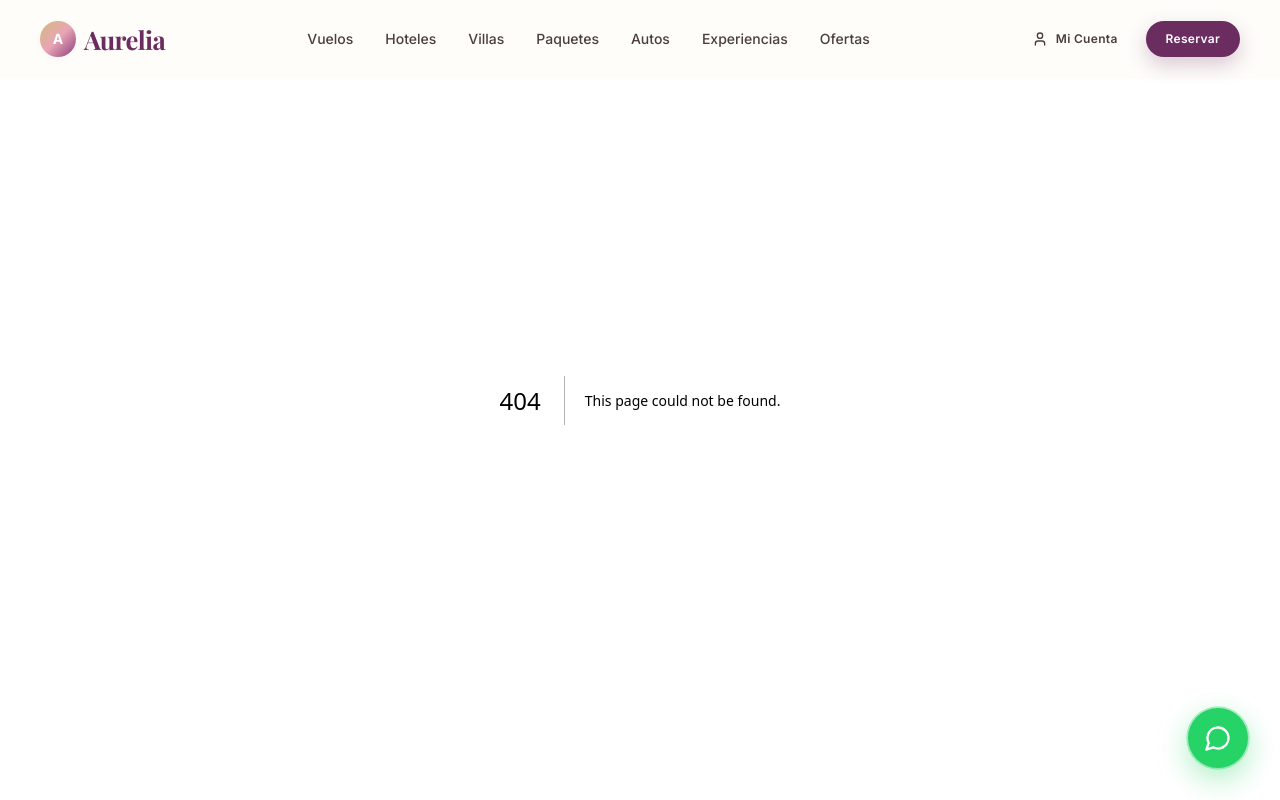
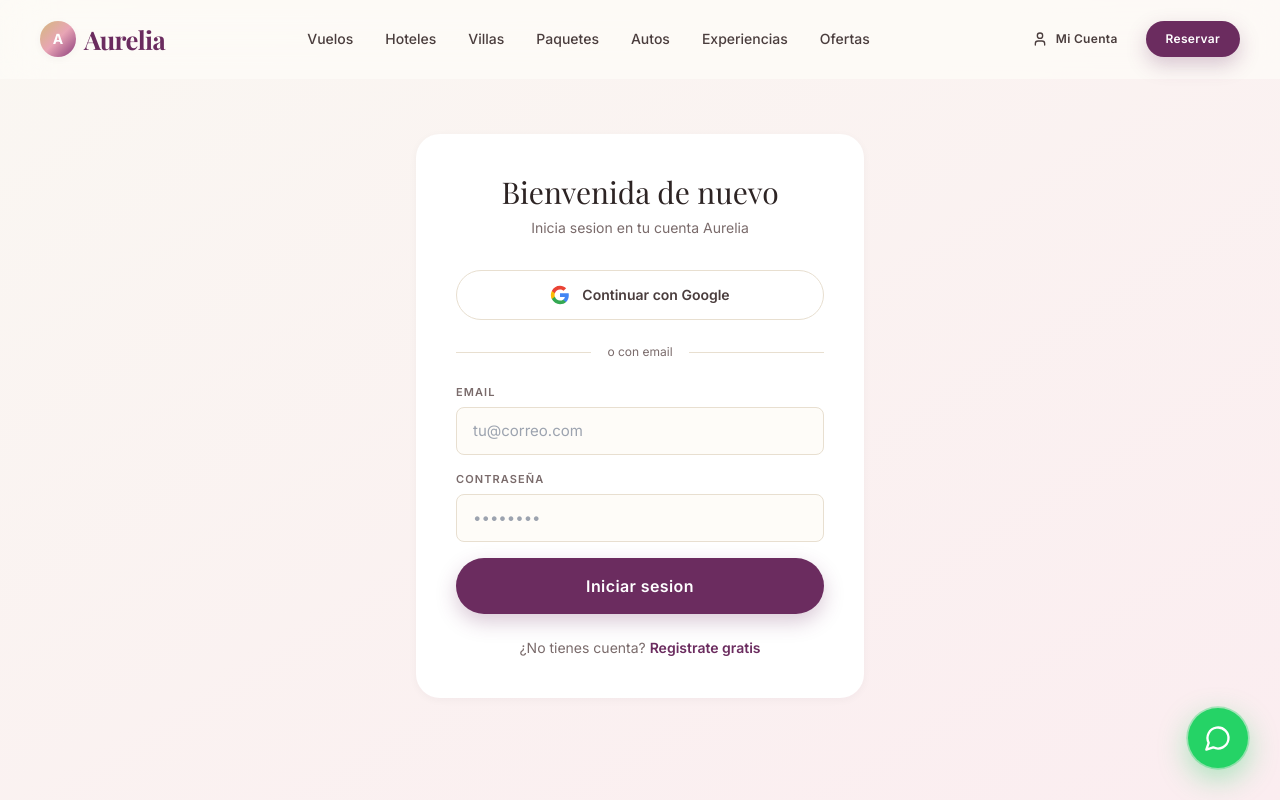
Before and after one commit to Tony-aphrodite/Travelwebsite, a Next.js app: page /auth/login in a window 1280 px wide. Before the commit this address had no page. Shown: the top 800 px of the page. Built offline with nearby package versions, Linux system fonts and the light colour scheme; a web font is replaced by a local one.

Commit message:
auth:pages:login-registro-error-ui

```diff
--- /dev/null
+++ b/app/auth/error/page.tsx
@@ -0,0 +1,17 @@
+import Link from 'next/link';
+
+export default function AuthErrorPage() {
+  return (
+    <section className="min-h-screen flex items-center justify-center bg-gradient-to-br from-ivory-100 to-rose-100 px-6 pt-24 pb-16">
+      <div className="card-soft p-10 w-full max-w-md text-center">
+        <h1 className="font-display text-3xl text-charcoal-900 mb-4">Error de autenticacion</h1>
+        <p className="text-charcoal-500 mb-8">
+          Hubo un problema al iniciar sesion. Por favor intenta de nuevo.
+        </p>
+        <Link href="/auth/login" className="btn btn-primary btn-lg">
+          Volver al login
+        </Link>
+      </div>
+    </section>
+  );
+}
--- /dev/null
+++ b/app/auth/login/page.tsx
@@ -0,0 +1,106 @@
+'use client';
+
+import { useState } from 'react';
+import { signIn } from 'next-auth/react';
+import Link from 'next/link';
+
+export default function LoginPage() {
+  const [email, setEmail] = useState('');
+  const [password, setPassword] = useState('');
+  const [error, setError] = useState('');
+  const [loading, setLoading] = useState(false);
+
+  async function handleSubmit(e: React.FormEvent) {
+    e.preventDefault();
+    setError('');
+    setLoading(true);
+
+    const result = await signIn('credentials', {
+      email,
+      password,
+      redirect: false,
+    });
+
+    if (result?.error) {
+      setError('Email o contraseña incorrectos');
+      setLoading(false);
+    } else {
+      window.location.href = '/cuenta';
+    }
+  }
+
+  return (
+    <section className="min-h-screen flex items-center justify-center bg-gradient-to-br from-ivory-100 to-rose-100 px-6 pt-24 pb-16">
+      <div className="card-soft p-10 w-full max-w-md">
+        <div className="text-center mb-8">
+          <h1 className="font-display text-3xl text-charcoal-900 mb-2">Bienvenida de nuevo</h1>
+          <p className="text-charcoal-500 text-sm">Inicia sesion en tu cuenta Aurelia</p>
+        </div>
+
+        <button
+          onClick={() => signIn('google', { callbackUrl: '/cuenta' })}
+          className="w-full flex items-center justify-center gap-3 px-6 py-3.5 border border-ivory-300 rounded-full bg-white text-sm font-semibold text-charcoal-700 hover:bg-ivory-50 transition-colors mb-6"
+        >
+          <svg className="w-5 h-5" viewBox="0 0 24 24">
+            <path fill="#4285F4" d="M22.56 12.25c0-.78-.07-1.53-.2-2.25H12v4.26h5.92a5.06 5.06 0 01-2.2 3.32v2.77h3.57c2.08-1.92 3.28-4.74 3.28-8.1z"/>
+            <path fill="#34A853" d="M12 23c2.97 0 5.46-.98 7.28-2.66l-3.57-2.77c-.98.66-2.23 1.06-3.71 1.06-2.86 0-5.29-1.93-6.16-4.53H2.18v2.84C3.99 20.53 7.7 23 12 23z"/>
+            <path fill="#FBBC05" d="M5.84 14.09c-.22-.66-.35-1.36-.35-2.09s.13-1.43.35-2.09V7.07H2.18C1.43 8.55 1 10.22 1 12s.43 3.45 1.18 4.93l2.85-2.22.81-.62z"/>
+            <path fill="#EA4335" d="M12 5.38c1.62 0 3.06.56 4.21 1.64l3.15-3.15C17.45 2.09 14.97 1 12 1 7.7 1 3.99 3.47 2.18 7.07l3.66 2.84c.87-2.6 3.3-4.53 6.16-4.53z"/>
+          </svg>
+          Continuar con Google
+        </button>
+
+        <div className="relative mb-6">
+          <div className="absolute inset-0 flex items-center">
+            <div className="w-full border-t border-ivory-300" />
+          </div>
+          <div className="relative flex justify-center text-xs">
+            <span className="px-4 bg-white text-charcoal-500">o con email</span>
+          </div>
+        </div>
+
+        <form onSubmit={handleSubmit} className="space-y-4">
+          {error && (
+            <div className="bg-red-50 text-red-600 text-sm px-4 py-3 rounded-xl">{error}</div>
+          )}
+          <div>
+            <label className="field-label">Email</label>
+            <input
+              type="email"
+              value={email}
+              onChange={(e) => setEmail(e.target.value)}
+              className="field-input"
+              placeholder="tu@correo.com"
+              required
+            />
+          </div>
+          <div>
+            <label className="field-label">Contraseña</label>
+            <input
+              type="password"
+              value={password}
+              onChange={(e) => setPassword(e.target.value)}
+              className="field-input"
+              placeholder="••••••••"
+              required
+            />
+          </div>
+          <button
+            type="submit"
+            disabled={loading}
+            className="btn btn-primary btn-lg w-full"
+          >
+            {loading ? 'Iniciando...' : 'Iniciar sesion'}
+          </button>
+        </form>
+
+        <p className="text-center text-sm text-charcoal-500 mt-6">
+          ¿No tienes cuenta?{' '}
+          <Link href="/auth/registro" className="text-plum-700 font-semibold hover:underline">
+            Registrate gratis
+          </Link>
+        </p>
+      </div>
+    </section>
+  );
+}
--- /dev/null
+++ b/app/auth/registro/page.tsx
@@ -0,0 +1,131 @@
+'use client';
+
+import { useState } from 'react';
+import { signIn } from 'next-auth/react';
+import Link from 'next/link';
+
+export default function RegisterPage() {
+  const [name, setName] = useState('');
+  const [email, setEmail] = useState('');
+  const [password, setPassword] = useState('');
+  const [error, setError] = useState('');
+  const [loading, setLoading] = useState(false);
+
+  async function handleSubmit(e: React.FormEvent) {
+    e.preventDefault();
+    setError('');
+    setLoading(true);
+
+    try {
+      const res = await fetch('/api/auth/register', {
+        method: 'POST',
+        headers: { 'Content-Type': 'application/json' },
+        body: JSON.stringify({ name, email, password }),
+      });
+
+      if (!res.ok) {
+        const data = await res.json();
+        setError(data.error || 'Error al registrar');
+        setLoading(false);
+        return;
+      }
+
+      // Auto-login after registration
+      await signIn('credentials', {
+        email,
+        password,
+        callbackUrl: '/cuenta',
+      });
+    } catch {
+      setError('Error de conexion');
+      setLoading(false);
+    }
+  }
+
+  return (
+    <section className="min-h-screen flex items-center justify-center bg-gradient-to-br from-ivory-100 to-rose-100 px-6 pt-24 pb-16">
+      <div className="card-soft p-10 w-full max-w-md">
+        <div className="text-center mb-8">
+          <h1 className="font-display text-3xl text-charcoal-900 mb-2">Unete a Aurelia</h1>
+          <p className="text-charcoal-500 text-sm">Crea tu cuenta y comienza a acumular puntos</p>
+        </div>
+
+        <button
+          onClick={() => signIn('google', { callbackUrl: '/cuenta' })}
+          className="w-full flex items-center justify-center gap-3 px-6 py-3.5 border border-ivory-300 rounded-full bg-white text-sm font-semibold text-charcoal-700 hover:bg-ivory-50 transition-colors mb-6"
+        >
+          <svg className="w-5 h-5" viewBox="0 0 24 24">
+            <path fill="#4285F4" d="M22.56 12.25c0-.78-.07-1.53-.2-2.25H12v4.26h5.92a5.06 5.06 0 01-2.2 3.32v2.77h3.57c2.08-1.92 3.28-4.74 3.28-8.1z"/>
+            <path fill="#34A853" d="M12 23c2.97 0 5.46-.98 7.28-2.66l-3.57-2.77c-.98.66-2.23 1.06-3.71 1.06-2.86 0-5.29-1.93-6.16-4.53H2.18v2.84C3.99 20.53 7.7 23 12 23z"/>
+            <path fill="#FBBC05" d="M5.84 14.09c-.22-.66-.35-1.36-.35-2.09s.13-1.43.35-2.09V7.07H2.18C1.43 8.55 1 10.22 1 12s.43 3.45 1.18 4.93l2.85-2.22.81-.62z"/>
+            <path fill="#EA4335" d="M12 5.38c1.62 0 3.06.56 4.21 1.64l3.15-3.15C17.45 2.09 14.97 1 12 1 7.7 1 3.99 3.47 2.18 7.07l3.66 2.84c.87-2.6 3.3-4.53 6.16-4.53z"/>
+          </svg>
+          Registrarse con Google
+        </button>
+
+        <div className="relative mb-6">
+          <div className="absolute inset-0 flex items-center">
+            <div className="w-full border-t border-ivory-300" />
+          </div>
+          <div className="relative flex justify-center text-xs">
+            <span className="px-4 bg-white text-charcoal-500">o con email</span>
+          </div>
+        </div>
+
+        <form onSubmit={handleSubmit} className="space-y-4">
+          {error && (
+            <div className="bg-red-50 text-red-600 text-sm px-4 py-3 rounded-xl">{error}</div>
+          )}
+          <div>
+            <label className="field-label">Nombre completo</label>
+            <input
+              type="text"
+              value={name}
+              onChange={(e) => setName(e.target.value)}
+              className="field-input"
+              placeholder="Tu nombre"
+              required
+            />
+          </div>
+          <div>
+            <label className="field-label">Email</label>
+            <input
+              type="email"
+              value={email}
+              onChange={(e) => setEmail(e.target.value)}
+              className="field-input"
+              placeholder="tu@correo.com"
+              required
+            />
+          </div>
+          <div>
+            <label className="field-label">Contraseña</label>
+            <input
+              type="password"
+              value={password}
+              onChange={(e) => setPassword(e.target.value)}
+              className="field-input"
+              placeholder="Minimo 6 caracteres"
+              required
+              minLength={6}
+            />
+          </div>
+          <button
+            type="submit"
+            disabled={loading}
+            className="btn btn-primary btn-lg w-full"
+          >
+            {loading ? 'Creando cuenta...' : 'Crear cuenta gratis'}
+          </button>
+        </form>
+
+        <p className="text-center text-sm text-charcoal-500 mt-6">
+          ¿Ya tienes cuenta?{' '}
+          <Link href="/auth/login" className="text-plum-700 font-semibold hover:underline">
+            Inicia sesion
+          </Link>
+        </p>
+      </div>
+    </section>
+  );
+}
```
